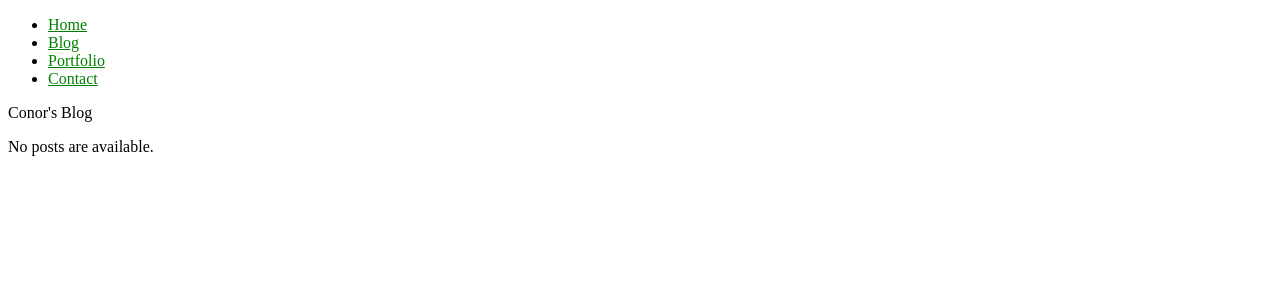
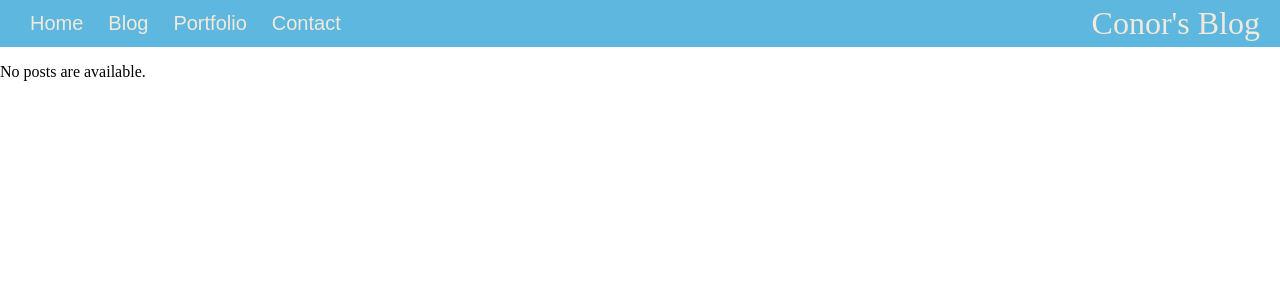
Before and after one commit to FunHaver/Django-Blog, a Django app: template templates/blog/index.html in a window 1280 px wide. Shown: the top 300 px of the page. Run offline with Django 3.2, Linux system fonts and the light colour scheme; the template is opened without the code that fills it, so the values that code supplies are empty.

Commit message:
added basic layout

```diff
--- /dev/null
+++ b/static/blog/index.css
@@ -0,0 +1,34 @@
+.index-page-layout {
+	display: grid;
+	grid-template-columns: auto 250px;
+}
+
+.newest-post {
+	grid-column-start: 1;
+	grid-column-end: span 1;
+	margin: 0px 20px;
+}
+
+.post-list-sidebar {
+	grid-column-start: 2;
+	grid-column-end: span 1;
+}
+
+.post-list-sidebar ul {
+	padding-left: 0;
+}
+
+.post-list-sidebar ul li {
+	list-style: none;
+	border-bottom: 1px solid #A39B8B;
+	margin-bottom: 2px;
+}
+
+.post-list-sidebar ul li a {
+	display: inline-block;
+	color: #716A5C;
+	text-decoration: none;
+	font-family: Arial, Helvetica, sans-serif;
+	width: 100%;
+	padding: 5px 0px;
+}
--- a/static/blog/style.css
+++ b/static/blog/style.css
@@ -1,3 +1,49 @@
-li a {
-	color: green;
+/*Site wide & Element Wide Styling*/
+
+html {
+  box-sizing: border-box;
 }
+*, *:before, *:after {
+  box-sizing: inherit;
+}
+
+body {
+	margin: 0;
+}
+
+/*Nav menu*/
+
+.blog-nav-menu {
+	display: flex;
+	justify-content: space-between;
+	background-color: #5DB7DE;
+	margin: 0;
+	padding: 5px 20px;
+}
+
+.blog-title {
+	display: block;
+	font-size: 2em;
+	color: #F1E9DB
+}
+
+.blog-menu-list {
+	display: flex;
+	margin: 0;
+	padding: 0;
+	align-items: center;
+}
+
+.blog-menu-item {
+	display: inline-block;
+	margin-right: 5px;
+	padding: 5px;
+	font-size: 1.25em;
+	font-family: Arial, Helvetica, sans-serif;
+}
+
+.blog-menu-item a {
+	text-decoration: none;
+	padding: 8px 5px;
+	color: #F1E9DB;
+}
--- a/templates/blog/index.html
+++ b/templates/blog/index.html
@@ -1,21 +1,28 @@
 {% include "./header.html" %}
+	{% load static %}
+	<link rel="stylesheet" type="text/css" href="{% static 'blog/index.css' %}">
     <title>My Blog Index</title>
   </head>
   <body>
 	{% include "./menu.html" %}
+	<div class="index-page-layout">
 	{% if latest_post_list %}
-		<div>
+		<div class="newest-post">
 			{% load blog_extras %}
 			<h1>{{ latest_post_list.0.post_title }}</h1>
 			<div>{{ latest_post_list.0.post_body | sift_html }}</div>
 		</div>
-	    <ul>
-	        {% for post in latest_post_list %}
-		<li><a href="{% url 'blog:detail' post.post_url %}">{{post.post_title}}</a></li>
-		{% endfor %}
-	    </ul>
+		<div class="post-list-sidebar">
+			<h2>Recent Posts</h2>
+			<ul>
+				{% for post in latest_post_list %}
+				<li><a href="{% url 'blog:detail' post.post_url %}">{{post.post_title}}</a></li>
+				{% endfor %}
+			</ul>
+		</div>
 	{% else %}
 		<p>No posts are available.</p>
 	{% endif %}
+	</div>
   </body>
 </html>
```
